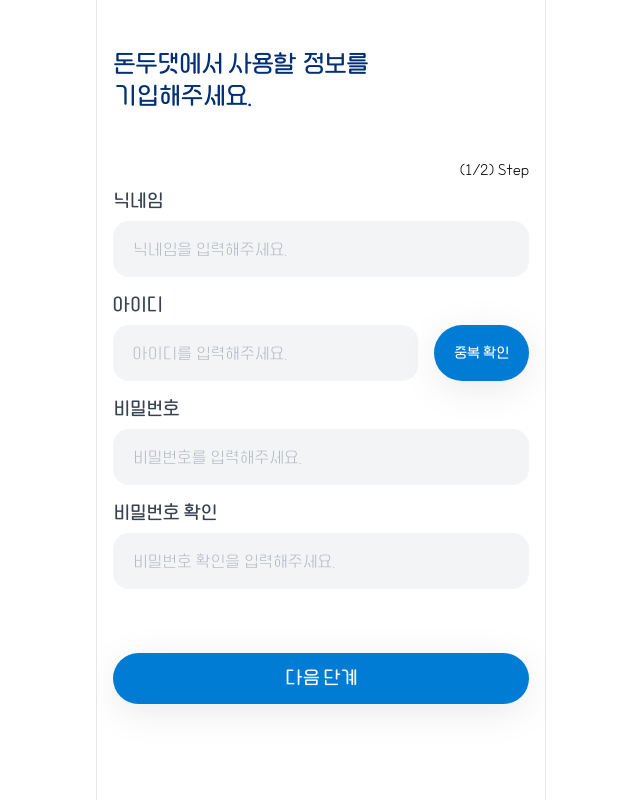
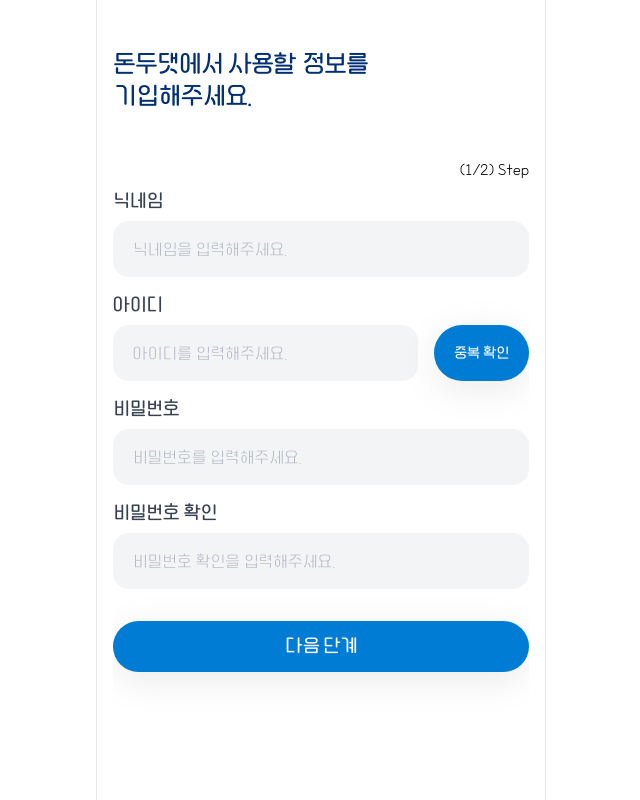
Before and after one commit to LikeLion-KW-TEAM2/TEAM_2_FE, a React (Vite) app: page /signup in a window 1280 px wide. Shown: the whole page, without its empty margins (319-959 px from the left). Built offline with nearby package versions, Linux system fonts and the light colour scheme; no server answers.

Commit message:
feat : 아이디 중복 확인 및 회원가입 구현

```diff
--- a/src/mocks/handler/auth.ts
+++ b/src/mocks/handler/auth.ts
@@ -15,4 +15,12 @@ export const auth = [
     // })
     return HttpResponse.json(JSON.stringify('ok'))
   }),
+  http.post('http://localhost:8080/signup/idvalidate', () => {
+    console.log('아이디 검사')
+    // 이미 존재하는 아이디
+    // return HttpResponse.text(JSON.stringify('user_exists'), {
+    //   status: 400,
+    // })
+    return HttpResponse.json(JSON.stringify('ok'))
+  }),
 ]
--- a/src/pages/auth/Signup.tsx
+++ b/src/pages/auth/Signup.tsx
@@ -27,7 +27,7 @@ const Signup = () => {
   }, [isSuccess])
 
   return (
-    <div className="flexColumn">
+    <div className="flexColumn h-full">
       <h4 className="my-12 w-[260px] font-bold text-primary-900">
         {SIGNUP_HEADER[currentTab]}
       </h4>
@@ -37,7 +37,10 @@ const Signup = () => {
       </p>
 
       <FormProvider {...formMethod}>
-        <form onSubmit={handleSubmit(onSubmit)} className="mb-11">
+        <form
+          onSubmit={handleSubmit(onSubmit)}
+          className="flex-1 overflow-y-scroll scrollbar-hide"
+        >
           {currentTab === 0 && <SignupInputTab setCurrentTab={setCurrentTab} />}
           {currentTab === 1 && (
             <SignupCheckTab isOpen={isOpen} closeModal={closeModal} />
--- a/src/pages/auth/components/SignupInputTab.tsx
+++ b/src/pages/auth/components/SignupInputTab.tsx
@@ -1,6 +1,7 @@
 import Button from '@/components/Button'
 import { InputField } from '@/components/InputField'
-import { Dispatch, SetStateAction } from 'react'
+import { useCheckOfDuplicationId } from '@/services/auth/useAuthService'
+import { Dispatch, SetStateAction, useEffect, useState } from 'react'
 import { useFormContext } from 'react-hook-form'
 
 interface InputTabType {
@@ -12,19 +13,45 @@ const SignupInputTab = ({ setCurrentTab }: InputTabType) => {
     register,
     formState: { errors },
     trigger,
+    getValues,
+    setError,
   } = useFormContext()
+  const valueOfId = getValues('id')
+
+  const { mutate: checkDuplicationMutate, isError } = useCheckOfDuplicationId()
+  const [hasCheckedDuplication, setHasCheckedDuplication] = useState(false)
 
   const handleClickNextButton = async () => {
     const isValid = await trigger(['nickname', 'id', 'password', 'confirm'])
-    if (isValid) {
+    if (isValid && !isError) {
       console.log('성공')
       setCurrentTab(1)
-    } else console.log('실패')
+    } else {
+      if (!hasCheckedDuplication) {
+        setError('id', { message: '아이디 중복 확인을 해주세요.' })
+      }
+      console.log('실패')
+    }
+  }
+
+  const handleCheckOfDuplicationId = async () => {
+    const isValid = await trigger('id')
+    if (isValid) {
+      checkDuplicationMutate(valueOfId, {
+        onSuccess: () => {
+          setHasCheckedDuplication(true)
+        },
+        onError: () => {
+          setError('id', { message: '이미 존재하는 아이디입니다.' })
+          setHasCheckedDuplication(false)
+        },
+      })
+    }
   }
 
   return (
     <>
-      <div className="flexColumn mb-16 gap-4">
+      <div className="flexColumn mb-8 gap-4">
         <InputField>
           <InputField.Label error={errors?.nickname}>닉네임</InputField.Label>
           <InputField.Input
@@ -42,7 +69,9 @@ const SignupInputTab = ({ setCurrentTab }: InputTabType) => {
               register={register('id')}
               placeholder="아이디를 입력해주세요."
             />
-            <Button size="small">중복 확인</Button>
+            <Button size="small" handleClick={handleCheckOfDuplicationId}>
+              중복 확인
+            </Button>
           </div>
         </InputField>
 
@@ -67,7 +96,12 @@ const SignupInputTab = ({ setCurrentTab }: InputTabType) => {
         </InputField>
       </div>
 
-      <Button width="w-full" size="large" handleClick={handleClickNextButton}>
+      <Button
+        width="w-full"
+        size="large"
+        handleClick={handleClickNextButton}
+        className="mb-10"
+      >
         다음 단계
       </Button>
     </>
--- a/src/services/auth/authService.ts
+++ b/src/services/auth/authService.ts
@@ -8,6 +8,9 @@ const POST = {
   signup(signupData: RequestSignupForm): Promise<any> {
     return postData(`/signup`, signupData)
   },
+  idValidate(id: string): Promise<any> {
+    return postData(`/signup/idvalidate`, id)
+  },
 }
 
 const authService = {
--- a/src/services/auth/useAuthService.ts
+++ b/src/services/auth/useAuthService.ts
@@ -21,3 +21,9 @@ export function useSignup() {
     },
   })
 }
+
+export function useCheckOfDuplicationId() {
+  return useMutation({
+    mutationFn: (id: string) => authService.POST.idValidate(id),
+  })
+}
```
